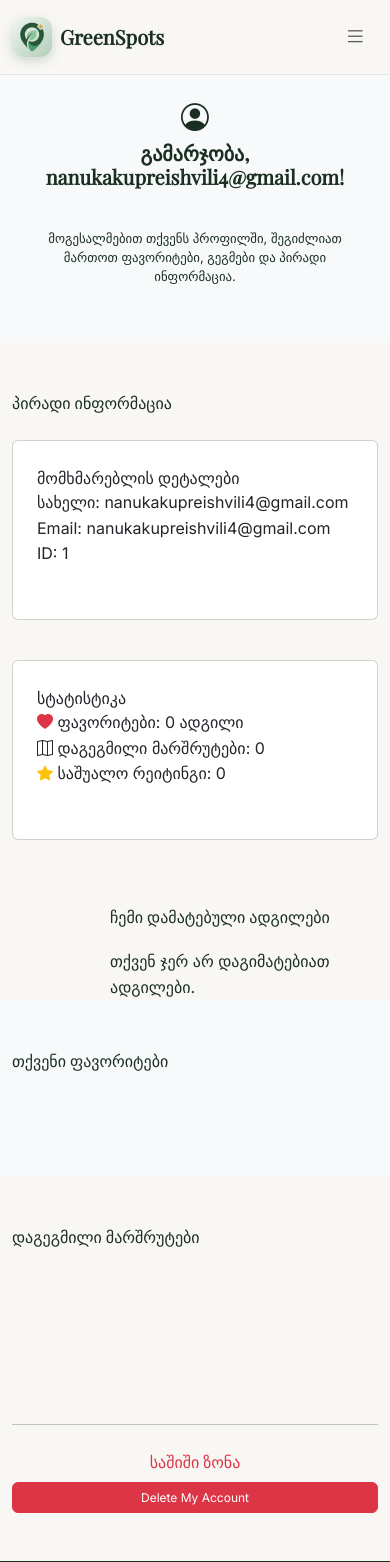
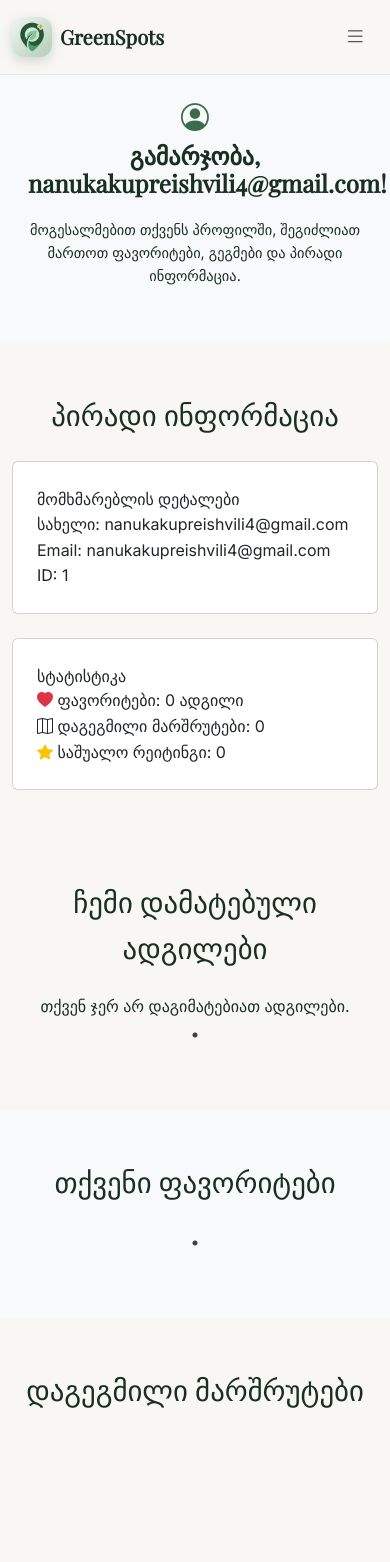
Before and after one commit to naanukkaa/GreenSpots, a Flask app: page /profile in a window 390 px wide. Shown: the top 1562 px of the page. Run offline with Flask 3, Linux system fonts and the light colour scheme; a user stored in the database is signed in; some libraries are stand-ins or nearby versions.

Commit message:
FINAL (WESIT)

```diff
--- a/static/css/index.css
+++ b/static/css/index.css
@@ -1,26 +1,3 @@
-#video-preloader {
-    position: fixed;
-    top: 0;
-    left: 0;
-    width: 100%;
-    height: 100%;
-    background: black;
-    z-index: 10000; /* Increased to stay on top of everything */
-    opacity: 1;
-    transition: opacity 1s ease;
-    pointer-events: all; /* Prevents clicking things behind it */
-}
-
-#video-preloader.fade-out {
-    opacity: 0;
-    pointer-events: none; /* Allows clicking site after fade */
-}
-
-#intro-video {
-    width: 100%;
-    height: 100%;
-    object-fit: cover;
-}
 
 :root {
     --forest-50: #f0f5f2;
--- a/static/css/profile.css
+++ b/static/css/profile.css
@@ -3,6 +3,7 @@ body {
     font-family: "ALK life", 'Inter', sans-serif;
     margin: 0;
     padding: 0;
+    background-color: #f9f7f4; /* Subtle background for contrast */
 }
 
 html {
@@ -16,149 +17,124 @@ html {
 }
 
 .profile-header i.bi-person-circle {
-    font-size: 3rem;
+    font-size: 4rem;
     margin-bottom: 0.5rem;
+    color: #3a6b4a;
 }
 
 .profile-header h1.hero-title {
     margin-bottom: 0.5rem;
     line-height: 1.2;
-    font-size: 2rem;
+    font-size: 2.5rem;
 }
 
-.profile-header p.hero-slogan-georgian {
-    font-size: 1rem;
-    line-height: 1.4;
+/* --- Section Global --- */
+.container h2, .container h3 {
+    text-align: left; /* Default for desktop */
 }
 
-/* --- Profile Details --- */
-.profile-details .card {
-    padding: 1rem;
-    min-height: 180px;
+/* --- Slick Slider Fixes (The Centering Solution) --- */
+.my-places-slider, .favorites-slider, .routes-slider {
+    width: 100%;
+    margin: 0 auto;
 }
 
-.profile-favorites-slider .slick-slide-wrapper {
-    padding: 0 10px;    /* space between slides */
+/* Forces items to center if fewer than slidesToShow */
+.slick-track {
+    display: flex !important;
+    align-items: center !important;
+    justify-content: center !important;
 }
 
-.profile-favorites-slider {
-    margin: 0 -10px;    /* compensate for padding so first/last slides align */
+.slick-slide {
+    display: flex !important;
+    justify-content: center !important;
+    height: auto !important;
+    outline: none;
 }
 
-.profile-favorites-slider .card {
-    height: 100%;
-}
-
-
-.profile-details h2 {
-    margin-bottom: 1.5rem;
-}
-
-/* --- Favorites --- */
-.profile-favorites .card-img-top {
-    width: 100%;
-    height: 180px;
-    object-fit: cover;
-    object-position: center;
-}
-
-.profile-favorites h2 {
-    margin-bottom: 1.5rem;
-}
-
-/* --- Planned Routes --- */
-.profile-routes .card {
-    padding: 1rem;
-}
-
-.profile-routes h2 {
-    margin-bottom: 1.5rem;
-}
-
-/* --- Cards in Row --- */
-.row.g-4 > [class*="col-"] {
-    margin-bottom: 1rem;
-}
-
-/* --- Buttons --- */
-.btn {
-    margin-top: 0.5rem;
-}
-
-.added-locs{
-    margin-left: 110px;
-}
-.my-places {
-    display: grid;
-    grid-template-columns: repeat(auto-fill, minmax(240px, 1fr));
-    gap: 20px;
-    margin-top: 20px;
-}
-
-.place-card {
+/* --- Card Styling --- */
+.place-card, .favorite-item, .routes-slider .card {
     border: 1px solid #e5e5e5;
     border-radius: 12px;
     overflow: hidden;
     background: #fff;
+    margin: 10px;
+    transition: transform 0.3s ease;
+    width: 280px; /* Base width for desktop */
 }
 
-.place-card img {
+.place-card:hover {
+    transform: translateY(-5px);
+    box-shadow: 0 8px 20px rgba(0,0,0,0.1);
+}
+
+.place-card img, .profile-favorites .card-img-top {
     width: 100%;
-    height: 160px;
+    height: 180px;
     object-fit: cover;
+    display: block;
 }
 
 .place-info {
-    padding: 12px;
-    display: flex;
-    justify-content: space-between;
-    align-items: center;
+    padding: 15px;
+    text-align: center;
 }
 
-.delete-form {
-    margin: 0;
+/* --- Arrow Styling --- */
+.slick-prev:before, .slick-next:before {
+    color: #3a6b4a !important;
+    font-size: 25px;
+}
+
+/* --- Responsive Layout (Center Everything Here) --- */
+
+@media (max-width: 992px) {
+    /* REMOVED the margin-left: 110px that was breaking your layout */
+    .added-locs {
+        margin-left: 0;
+        padding: 40px 15px;
+    }
 }
 
 @media (max-width: 768px) {
     .profile-header {
-        height: auto;          /* remove fixed height */
-        padding: 4rem 1rem 2rem; /* more top padding, some bottom padding */
+        padding: 6rem 1rem 2rem;
         text-align: center;
     }
 
-    .profile-header i.bi-person-circle {
-        font-size: 3rem;       /* icon slightly smaller */
-        margin-bottom: 1rem;   /* space below icon */
+    /* Force all section titles to center on tablet/mobile */
+    .container h2, .container h3 {
+        text-align: center !important;
+        font-size: 1.8rem;
     }
 
     .profile-header h1.hero-title {
+        font-size: 1.8rem;
+        margin-bottom: 20px;
+    }
+
+    .place-card, .favorite-item {
+        width: 90%; /* Let it breathe on tablet */
+        max-width: 320px;
+    }
+}
+
+@media (max-width: 480px) {
+    .profile-header h1.hero-title {
         font-size: 1.5rem;
-        margin-bottom: 40px;  /* space below heading */
-        line-height: 1.2;       /* prevents overlap */
     }
 
     .profile-header p.hero-slogan-georgian {
-        font-size: 0.95rem;
-        line-height: 1.5;       /* makes paragraphs readable */
-        margin-bottom: 0.5rem;  /* space before next element */
+        font-size: 0.9rem;
+    }
+
+    /* Space for dots at the bottom of sliders */
+    .slick-dots {
+        bottom: -30px;
+    }
+
+    .added-locs, .profile-favorites, .profile-routes {
+        padding-bottom: 60px !important;
     }
 }
-
-@media (max-width: 425px) {
-    .profile-header h1.hero-title {
-        font-size: 1.25rem;
-    }
-    .profile-header p.hero-slogan-georgian { font-size: 0.8rem; }
-
-    .profile-details .card,
-    .profile-routes .card {
-        padding: 0.75rem;
-    }
-
-    .profile-favorites .card-img-top { height: 120px; }
-
-    .btn {
-        font-size: 12px;
-        padding: 0.35rem 0.5rem;
-    }
-}
--- a/templates/footer.html
+++ b/templates/footer.html
@@ -1,14 +1,22 @@
 <!-- footer.html -->
 <footer id="about">
-    <div class="footer-cta">
-        <div class="container">
-            <h2>იცით ფარული ადგილი?</h2>
-            <p>გაუზიარეთ თქვენი აღმოჩენები საზოგადოებას. დაეხმარეთ მოგზაურებს, განიცადონ ნამდვილი საქართველო.</p>
-            <a href="{{ url_for ('add_place')}}" class="btn btn-accent">
-                <i class="bi bi-geo-alt me-2"></i> დაამატეთ თქვენი ადგილი
+    <section class="cta-section" style="position: relative; overflow: hidden; padding: 80px 0; color: white;">
+        <video autoplay muted loop playsinline id="footer-video"
+               style="position: absolute; top: 50%; left: 50%; min-width: 100%; min-height: 100%; width: auto; height: 200px; z-index: 0; transform: translate(-50%, -50%); object-fit: cover;">
+            <source src="{{ url_for('static', filename='img/loading.mp4') }}" type="video/mp4">
+        </video>
+
+        <div class="overlay" style="position: absolute; top: 0; left: 0; width: 100%; height: 100%; background: rgba(26, 46, 34, 0.7); z-index: 1;"></div>
+
+        <div class="container" style="position: relative; z-index: 2; text-align: center;">
+            <h2 style="font-size: 40px; margin-bottom: 20px;">იცით ფარული ადგილი?</h2>
+            <p style="margin-bottom: 20px; font-size: 20px;">გაუზიარეთ თქვენი აღმოჩენები საზოგადოებას.</p>
+            <a href="{{ url_for('add_place') }}" class="btn btn-primary"
+               style="background-color: #d4a373; border: none; padding: 12px 30px; border-radius: 8px; font-weight: bold;">
+               დაამატეთ თქვენი ადგილი
             </a>
         </div>
-    </div>
+    </section>
 
     <div class="footer-main">
         <div class="container">
--- a/templates/profile.html
+++ b/templates/profile.html
@@ -47,15 +47,13 @@
     </div>
 </section>
 
-<section class="added-locs">
-    <h3>ჩემი დამატებული ადგილები</h3>
-    <div class="my-places" style="display: flex; gap: 20px; flex-wrap: wrap;">
-        {% for place in my_places %}
-            <div class="place-card" id="my-place-{{ place.id }}">
-                <img src="{{ url_for('static', filename='uploads/' ~ place.image) }}" alt="{{ place.name }}" style="width:200px; height:150px; object-fit:cover;">
-                <div class="place-info">
-                    <h5>{{ place.name }}</h5>
-                    <button class="btn btn-danger btn-sm" onclick="deletePlace({{ place.id }})">წაშლა</button>
+<section class="added-locs container">
+    <h3 class="mb-4">ჩემი დამატებული ადგილები</h3>
+    <div class="my-places-slider"> {% for place in my_places %}
+            <div class="place-card">
+                <img src="{{ url_for('static', filename='uploads/' ~ place.image) }}" alt="{{ place.name }}">
+                <div class="place-info mt-2">
+                    <h5 class="text-center">{{ place.name }}</h5>
                 </div>
             </div>
         {% else %}
@@ -137,7 +135,7 @@ $(document).ready(function() {
         autoplaySpeed: 2500,
         arrows: true,
         dots: true,
-        infinite: false,
+        infinite: true,
         responsive: [
             { breakpoint: 1024, settings: { slidesToShow: 3 } },
             { breakpoint: 768, settings: { slidesToShow: 2 } },
@@ -202,4 +200,40 @@ $(document).ready(function() {
     };
 });
 </script>
+
+<script>
+$(document).ready(function(){
+    $('.my-places-slider').slick({
+        infinite: false, // Stops at the last added place
+        slidesToShow: 4, // 4 items on desktop
+        slidesToScroll: 1,
+        autoplay: true,
+        autoplaySpeed: 2500,
+        dots: true,      // Shows those little navigation dots
+        arrows: true,    // Shows left/right arrows
+        infinite: true,
+        responsive: [
+            {
+                breakpoint: 1024,
+                settings: {
+                    slidesToShow: 3
+                }
+            },
+            {
+                breakpoint: 768,
+                settings: {
+                    slidesToShow: 2
+                }
+            },
+            {
+                breakpoint: 480,
+                settings: {
+                    slidesToShow: 1,
+                    arrows: false // Better for small mobile screens
+                }
+            }
+        ]
+    });
+});
+</script>
 {% endblock %}
```
Also changed, not shown: static/css/booking.css (+104 -0 lines), templates/booking.html (+17 -0 lines), templates/index.html (+38 -65 lines), instance/database.db, static/uploads/Hyperrealistic_8k_photo_202601091802.jpeg (added).
